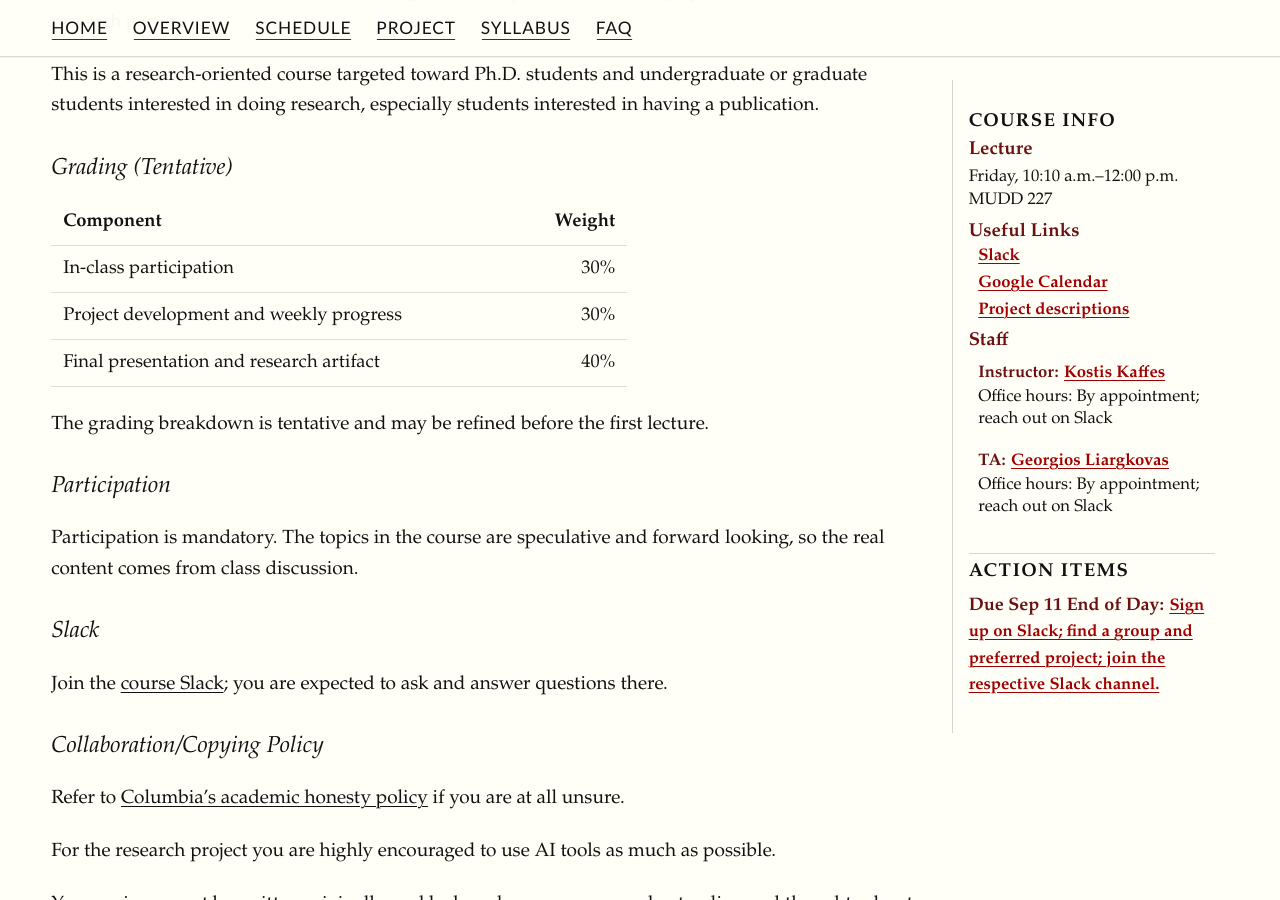
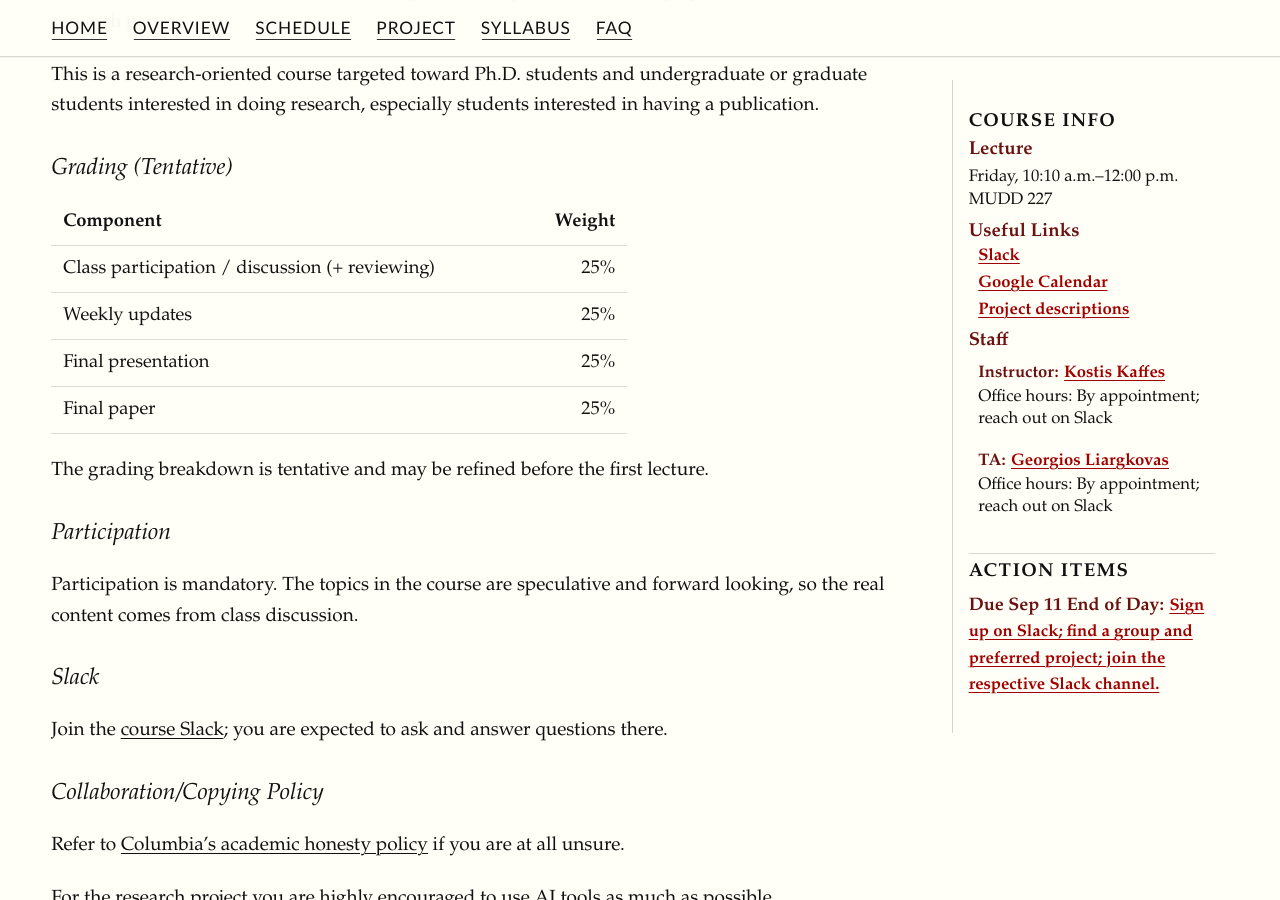
Before and after one commit to Columbia-DAP-Lab/agentic-systems, a Jekyll site: the page docs/index.html, which Jekyll copies as it is, in a window 1280 px wide and 900 px high, scrolled down 3170 px. Built offline with Jekyll 4.4.1, drawn with Linux system fonts in a browser that asks for light colours.

Commit message:
update grading

```diff
--- a/docs/index.html
+++ b/docs/index.html
@@ -233,16 +233,20 @@
   </thead>
   <tbody>
     <tr>
-      <td>In-class participation</td>
-      <td style="text-align: right">30%</td>
+      <td>Class participation / discussion (+ reviewing)</td>
+      <td style="text-align: right">25%</td>
     </tr>
     <tr>
-      <td>Project development and weekly progress</td>
-      <td style="text-align: right">30%</td>
+      <td>Weekly updates</td>
+      <td style="text-align: right">25%</td>
     </tr>
     <tr>
-      <td>Final presentation and research artifact</td>
-      <td style="text-align: right">40%</td>
+      <td>Final presentation</td>
+      <td style="text-align: right">25%</td>
+    </tr>
+    <tr>
+      <td>Final paper</td>
+      <td style="text-align: right">25%</td>
     </tr>
   </tbody>
 </table>
```
Also changed, not shown: index.md (+4 -3 lines).
